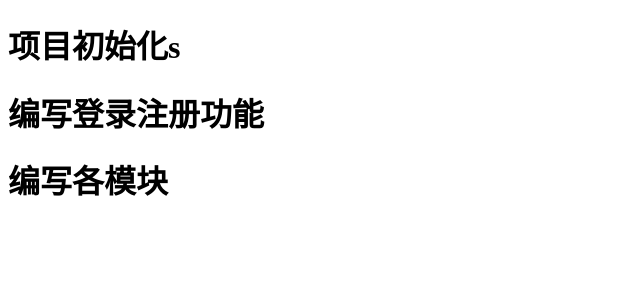
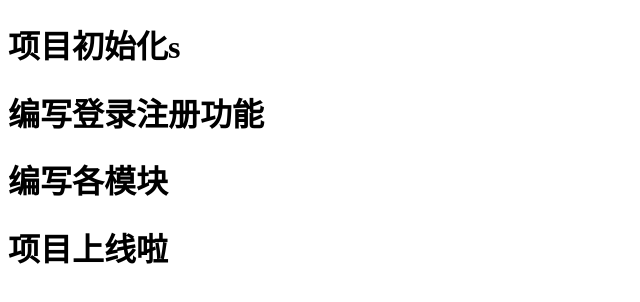
Before and after one commit to luomaoer/vue_resoure, a plain HTML site: page index.html in a window 1280 px wide. Shown: the whole page, without its empty margins (0-640 px from the left). Drawn offline with Linux system fonts and the light colour scheme.

Commit message:
上线项目

```diff
--- a/index.html
+++ b/index.html
@@ -10,5 +10,6 @@
         <h1>项目初始化s</h1>
         <h1>编写登录注册功能</h1>
         <h1>编写各模块</h1>
+        <h1>项目上线啦</h1>
 </body>
 </html>
```
